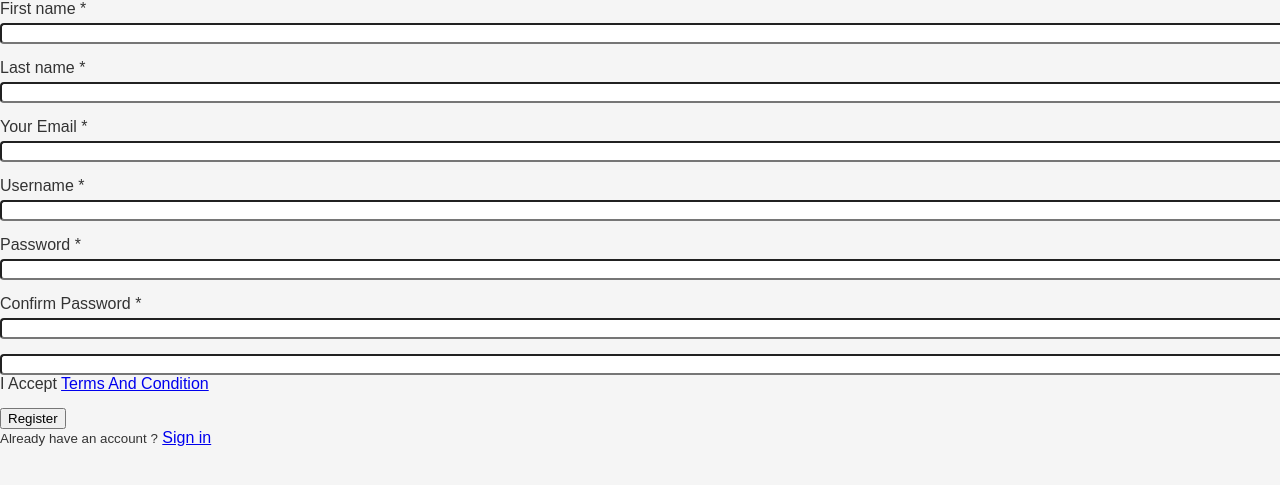
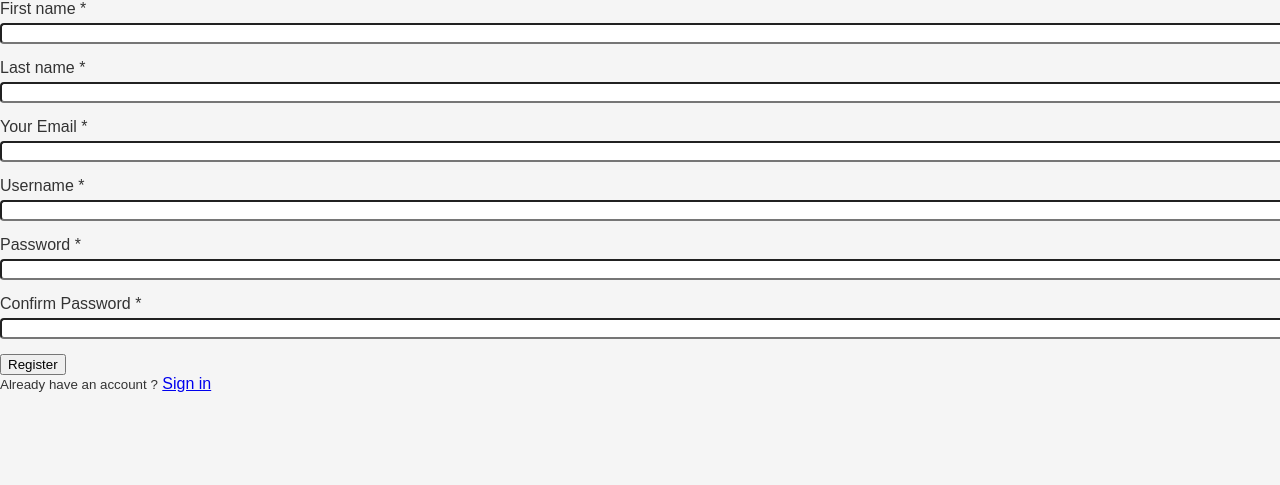
Before and after one commit to djsivyer/backendproj, a Django app: template finapp/templates/finapp/register.html in a window 1280 px wide. Shown: the top 485 px of the page. Run offline with Django 3.2, Linux system fonts and the light colour scheme; the template is opened without the code that fills it, so the values that code supplies are empty, except form fields; tables that the repository leaves empty hold one stand-in row (values such as "Sample post"); form fields are guessed from the names that the template uses.

Commit message:
got rid of terms

```diff
--- a/finapp/templates/finapp/register.html
+++ b/finapp/templates/finapp/register.html
@@ -105,21 +105,6 @@
             {% endif %}
         </div>
         <div class="col-md-12">
-            <div class="form-group">
-                <div class="custom-control">
-                    {{ form.check }}
-                    <label>I Accept <a href="{% url 'terms' %}" class="text-primary">Terms And Condition</a></label>
-                </div>
-                {% if form.check.errors %}
-                    {% for error in form.check.errors %}
-                        <div class="alert alert-danger">
-                            <strong>{{ error|escape }}</strong>
-                        </div>
-                    {% endfor %}
-                {% endif %}
-            </div>
-        </div>
-        <div class="col-md-12">
             <button class="btn btn-primary w-100" type="submit">Register</button>
         </div>
         <div class="mx-auto">
```
